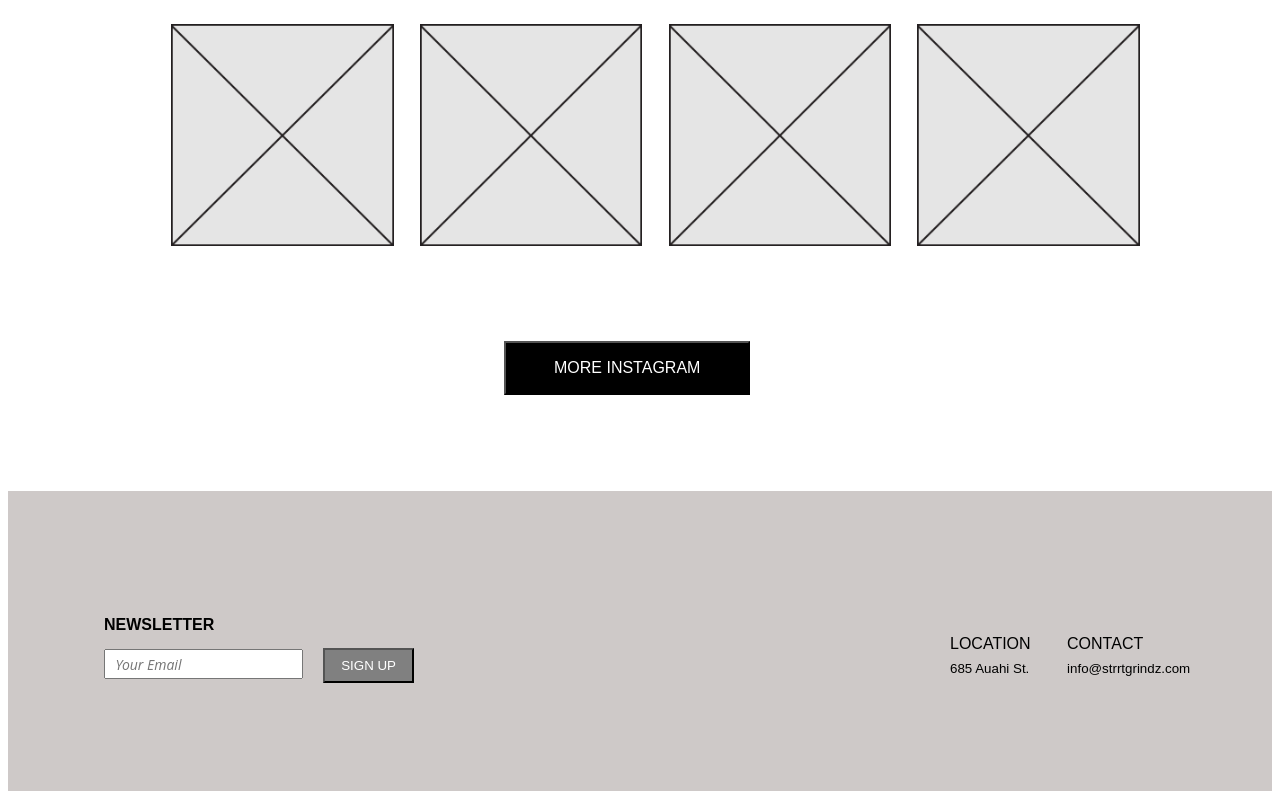
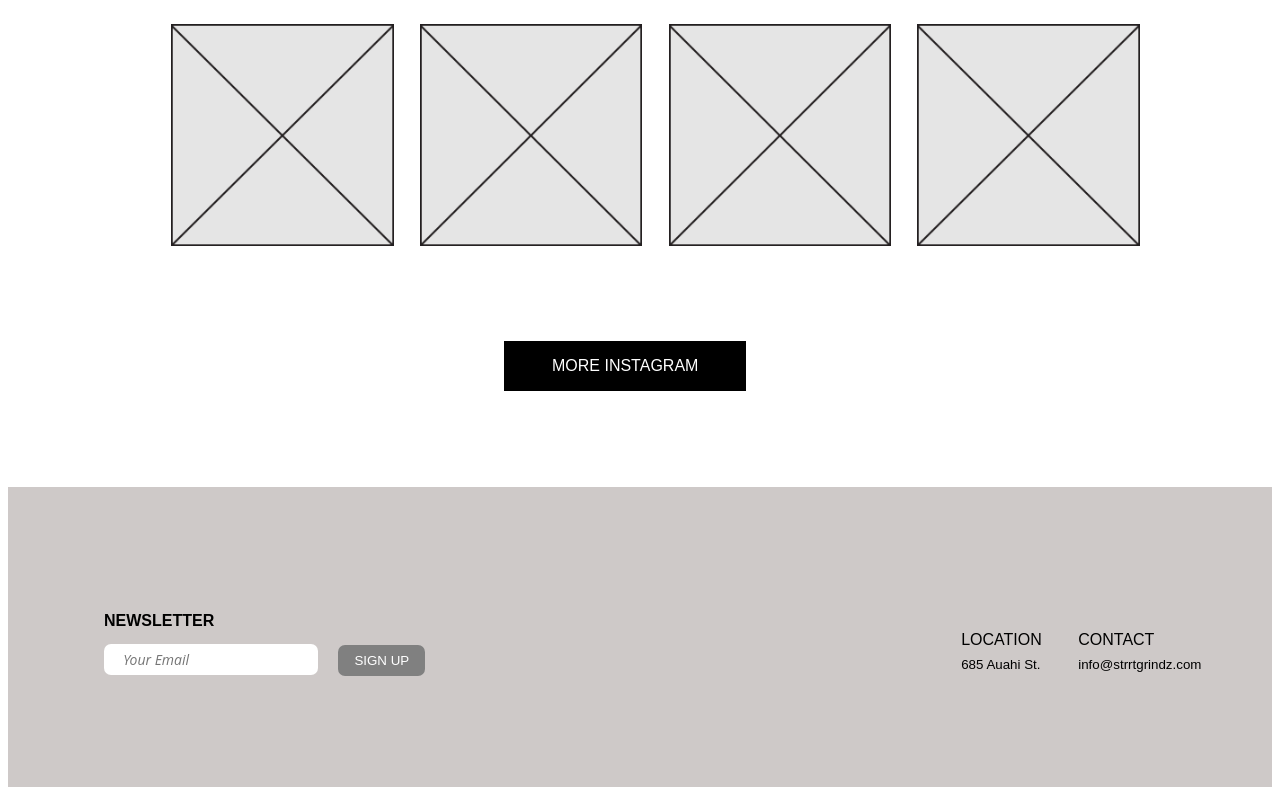
Before and after one commit to MikaKatagiri/art258-midterm, a website: page src/index.html in a window 1280 px wide. Shown: the part 2007-2806 px from the top of the page. Drawn offline with nearby package versions, Linux system fonts and the light colour scheme; files that its build step writes are made by us from their sources; files whose address does not match are found by name.

Commit message:
add changes on button

```diff
--- a/src/scss/style.scss
+++ b/src/scss/style.scss
@@ -72,6 +72,7 @@ header {
   position: absolute;
   margin: -17rem;
   margin-top: 25rem;
+  border-color: black;
 }
 
 .container2 {
@@ -96,6 +97,7 @@ header {
   position: absolute;
   margin: -14rem;
   margin-top: 17rem;
+  border-color: black;
 }
 
 .instagram {
@@ -115,6 +117,7 @@ header {
   margin-left: 21.5rem;
   padding: 1rem 3rem;
   background-color: black;
+  border: none;
 }
 
 .footer {
@@ -133,9 +136,11 @@ input {
   font-family: 'Open Sans', sans-serif;
   font-size: 14px;
   font-style: italic;
-  padding: 0.2rem 0.6rem;
+  padding: 0.4rem 1.2rem;
   margin-left: 6rem;
   color: black;
+  border: none;
+  border-radius: 7px;
 }
 
 .signup {
@@ -143,6 +148,8 @@ input {
   padding: 0.5rem 1rem;
   background-color: gray;
   color: white;
+  border: none;
+  border-radius: 7px;
 }
 
 .footer ul {
```
